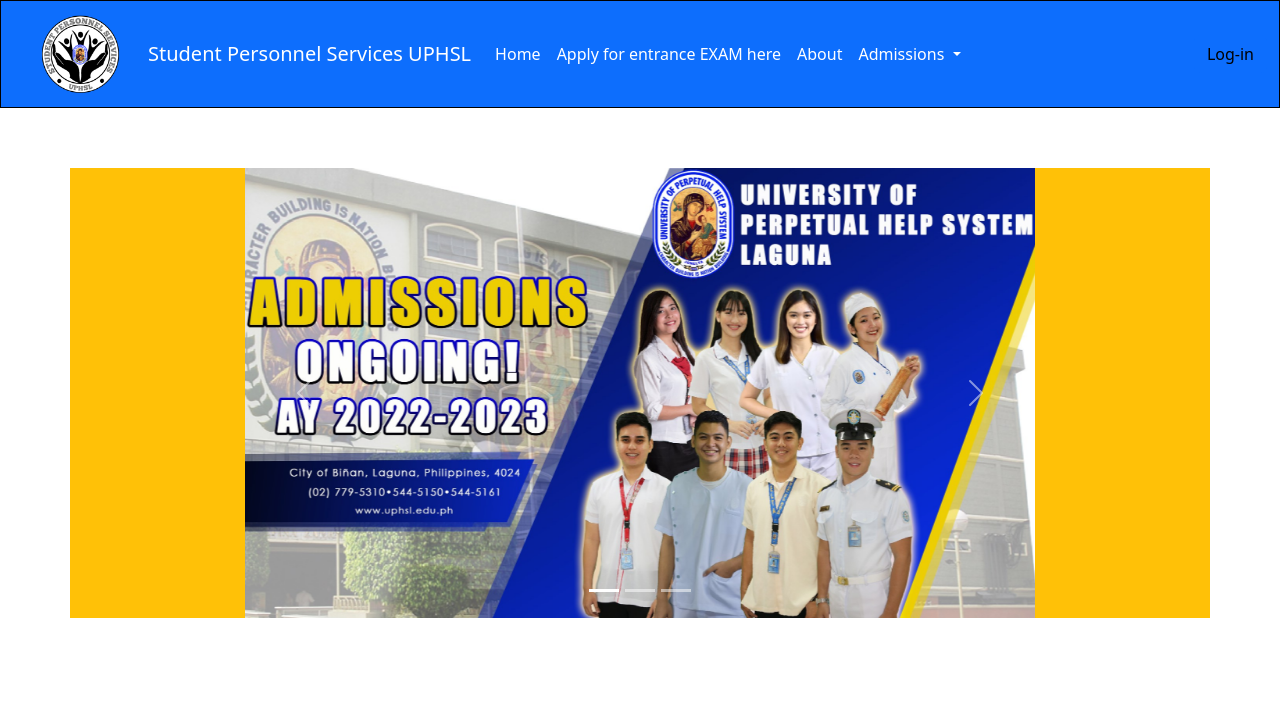
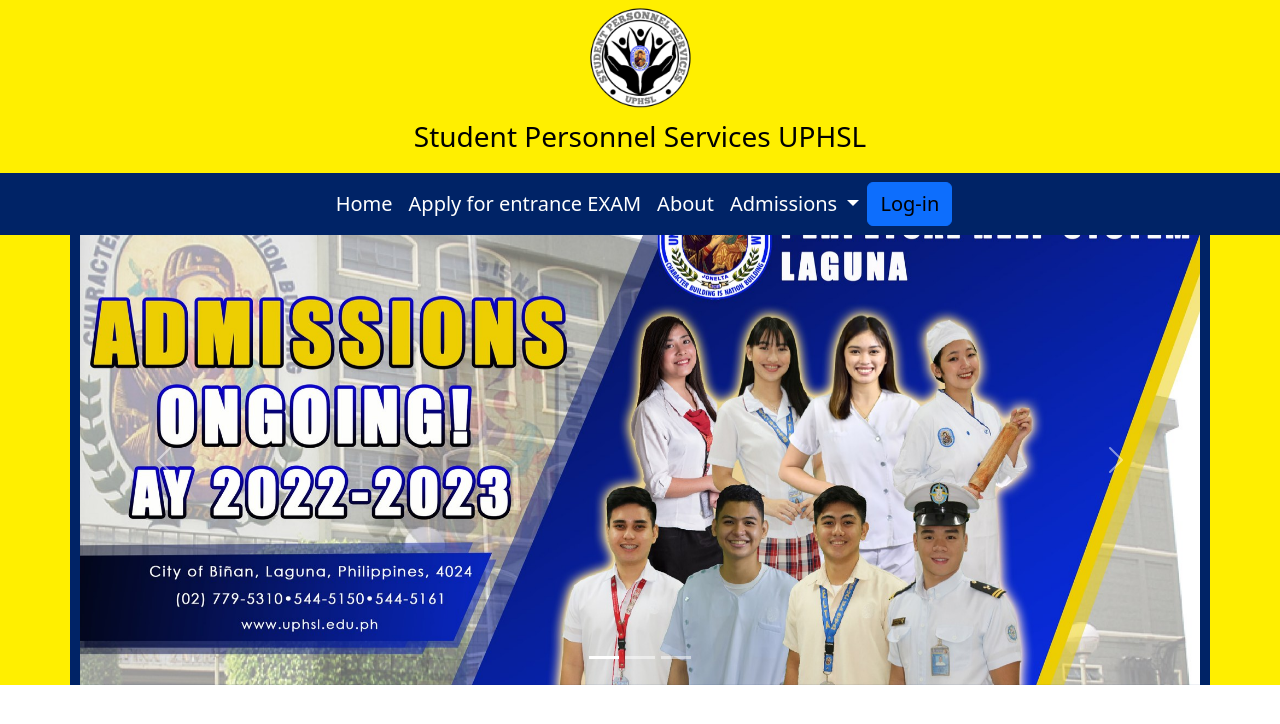
Before and after one commit to JhaleAustin/Main, a PHP site: page /index.php in a window 1280 px wide. Shown: the top 724 px of the page. Run offline with PHP 8.4, Linux system fonts and the light colour scheme.

Commit message:
big changes on the design

```diff
--- a/include/header.php
+++ b/include/header.php
@@ -4,12 +4,12 @@
     <meta charset="UTF-8">
     <meta name="viewport" content="width=device-width, initial-scale=1.0">
     <title>Document</title>
-    <link href="https://cdn.jsdelivr.net/npm/bootstrap@5.3.2/dist/css/bootstrap.min.css" rel="stylesheet">
+    <link href="https://cdn.jsdelivr.net/npm/bootstrap@5.3.2/dist/css/bootstrap.min.css" rel="stylesheet"
+    >
 
     <style>
         .btn-block:hover{
             background-color: yellow;
-
 
         }
 
--- a/include/navbar.php
+++ b/include/navbar.php
@@ -1,17 +1,21 @@
-<nav class="navbar navbar-expand-lg bg-primary border border-black">
-  <div class="container-fluid">
-  <img src="image/SPS_Logo.png" style="width:135px; height:90px;" class="img-fluid" alt="...">
-    <a class="navbar-brand text-white" href="#">Student Personnel Services UPHSL</a>
+
+<div class="div" style="background-color:#FFEF00">
+  <img src="image/SPS_Logo.png" style="width:175px ; height:115px; " class="img-fluid rounded mx-auto d-block" alt="...">
+  <p class="navbar-brand text-black text-center fs-3" href="index.php">Student Personnel Services UPHSL</p>
+<div>
+<nav class="navbar navbar-expand-lg  text-center " style="background-color:#002366">
+  <div class="container-fluid justify-content-center">
+
     <button class="navbar-toggler" type="button" data-bs-toggle="collapse" data-bs-target="#navbarScroll" aria-controls="navbarScroll" aria-expanded="false" aria-label="Toggle navigation">
       <span class="navbar-toggler-icon"></span>
     </button>
-    <div class="collapse navbar-collapse" id="navbarScroll" >
-      <ul class="navbar-nav me-auto my-2 my-lg-0 navbar-nav-scroll" style="--bs-scroll-height: 100px;">
+    <div class="collapse navbar-collapse flex-grow-0 " id="navbarScroll">
+      <ul class="navbar-nav my-2 my-lg-0 navbar-nav-scroll text-center fs-5" style="--bs-scroll-height: 100px;">
         <li class="nav-item">
           <a class="nav-link active text-white" aria-current="page" href="index.php">Home</a>
         </li>
         <li class="nav-item">
-          <a class="nav-link text-white" href="#">Apply for entrance EXAM here</a>
+          <a class="nav-link text-white" href="#">Apply for entrance EXAM</a>
         </li>
         <li class="nav-item ">
           <a class="nav-link text-white" href="#">About</a>
@@ -30,7 +34,9 @@
 
       </ul>
 
-      <a href="login.php" class="btn btn-primary text-black text-decoration-none btn-block " >Log-in</a>
+      <a href="login.php" class="btn btn-primary text-black text-decoration-none btn-block float-end fs-5">Log-in</a>
+
+
 
     </div>
   </div>
--- a/index.php
+++ b/index.php
@@ -5,7 +5,7 @@
     object-fit: cover;
   }
 </style>
-<div class="container text-center bg-warning" style="margin-top: 60px; padding-left: 175px; padding-right: 175px;">
+<div class="container text-center " style="margin-top:10 px; padding-left: 10px; padding-right: 10px; background-color:#002366">
 <div id="demo" class="carousel slide" data-bs-ride="carousel">
 
   <!-- Indicators/dots -->
@@ -18,13 +18,13 @@
   <!-- The slideshow/carousel -->
   <div class="carousel-inner">
     <div class="carousel-item active">
-      <img src="image/purps.jpg" alt="Los Angeles" class="d-block w-100 ">
+      <img src="image/purps.jpg" alt="#" class="d-block w-100 ">
     </div>
     <div class="carousel-item">
-      <img src="image/test1.jpg" alt="Chicago" class="d-block w-100 ">
+      <img src="image/test1.jpg" alt="#" class="d-block w-100 ">
     </div>
     <div class="carousel-item">
-      <img src="image/pic1.jpg" alt="New York" class="d-block w-100 ">
+      <img src="image/pic1.jpg" alt="#" class="d-block w-100 ">
     </div>
   </div>
 
```
